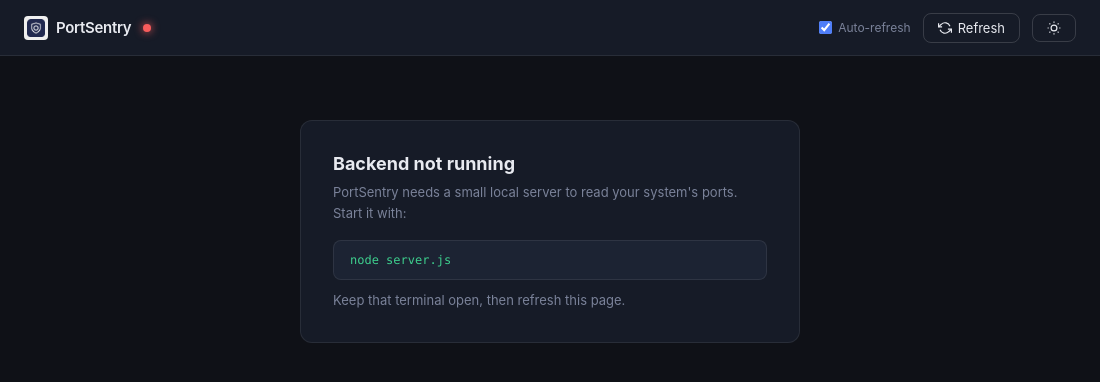
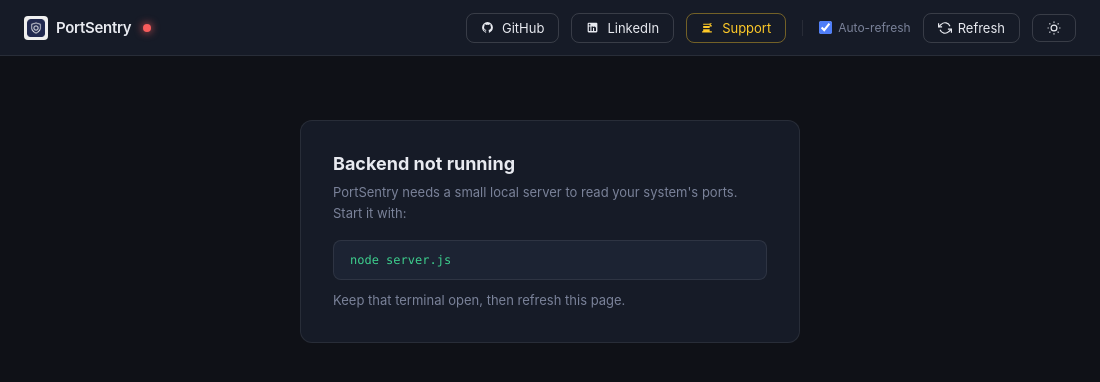
Before and after one commit to jojin1709/PortSentry, an Electron app: page portsentry.html in a window 1100 px wide. Drawn offline with Linux system fonts and the light colour scheme; no server answers.

Commit message:
Update license to proprietary, add dashboard header buttons, and package release

```diff
--- a/portsentry.html
+++ b/portsentry.html
@@ -363,6 +363,19 @@
     <div class="logo-dot" id="connDot" style="margin-left: 4px;"></div>
   </div>
   <div class="header-right">
+    <a href="https://github.com/jojin1709/PortSentry" target="_blank" class="btn" title="View Source on GitHub" style="text-decoration: none;">
+      <svg width="13" height="13" fill="currentColor" viewBox="0 0 24 24" style="margin-right: 2px;"><path d="M12 2A10 10 0 002 12c0 4.42 2.87 8.17 6.84 9.5.5.08.66-.23.66-.5v-1.69c-2.77.6-3.36-1.34-3.36-1.34-.46-1.16-1.11-1.47-1.11-1.47-.9-.62.07-.6.07-.6 1 .07 1.53 1.03 1.53 1.03.9 1.52 2.34 1.07 2.91.83.09-.65.35-1.09.63-1.34-2.22-.25-4.55-1.11-4.55-4.92 0-1.11.38-2 1.03-2.71-.1-.25-.45-1.29.1-2.64 0 0 .84-.27 2.75 1.02.79-.22 1.65-.33 2.5-.33.85 0 1.71.11 2.5.33 1.91-1.29 2.75-1.02 2.75-1.02.55 1.35.2 2.39.1 2.64.65.71 1.03 1.6 1.03 2.71 0 3.82-2.34 4.66-4.57 4.91.36.31.69.92.69 1.85V21c0 .27.16.59.67.5C19.14 20.16 22 16.42 22 12A10 10 0 0012 2z"/></svg>
+      GitHub
+    </a>
+    <a href="https://www.linkedin.com/in/jojin-john/" target="_blank" class="btn" title="LinkedIn Profile" style="text-decoration: none;">
+      <svg width="13" height="13" fill="currentColor" viewBox="0 0 24 24" style="margin-right: 2px;"><path d="M19 3a2 2 0 0 1 2 2v14a2 2 0 0 1-2 2H5a2 2 0 0 1-2-2V5a2 2 0 0 1 2-2h14m-.5 15.5v-5.3a3.26 3.26 0 0 0-3.26-3.26c-.85 0-1.84.52-2.32 1.3v-1.11h-2.8v8.37h2.8v-4.67c0-.25.02-.5.1-.68a1.14 1.14 0 0 1 1-.77c.76 0 1 .56 1 1.39v4.73h2.8M6.65 8.37a1.62 1.62 0 0 0 1.62-1.62 1.62 1.62 0 0 0-1.62-1.62A1.63 1.63 0 0 0 5 6.75a1.63 1.63 0 0 0 1.65 1.62m1.4 10.13V10.13h-2.8v8.37h2.8z"/></svg>
+      LinkedIn
+    </a>
+    <a href="https://www.buymeacoffee.com/jojin1709" target="_blank" class="btn" title="Buy me a thanks" style="text-decoration: none; color: #ffca28; border-color: rgba(255, 202, 40, 0.4);">
+      <svg width="13" height="13" fill="currentColor" viewBox="0 0 24 24" style="margin-right: 2px;"><path d="M2 21h18v-2H2v2M20 8h-2V5h2v3M4 19h12v-4H4v4m0-6h12V9H4v4m0-6h12V5H4v4m16-5h-4v6h4V4z"/></svg>
+      Support
+    </a>
+    <div style="width: 1px; height: 16px; background: var(--border); margin: 0 4px;"></div>
     <label class="checkbox-wrap">
       <input type="checkbox" id="autoRefresh" checked />
       Auto-refresh
```
Also changed, not shown: docs/index.html (+1 -1 lines), README.md, 1 other file.
